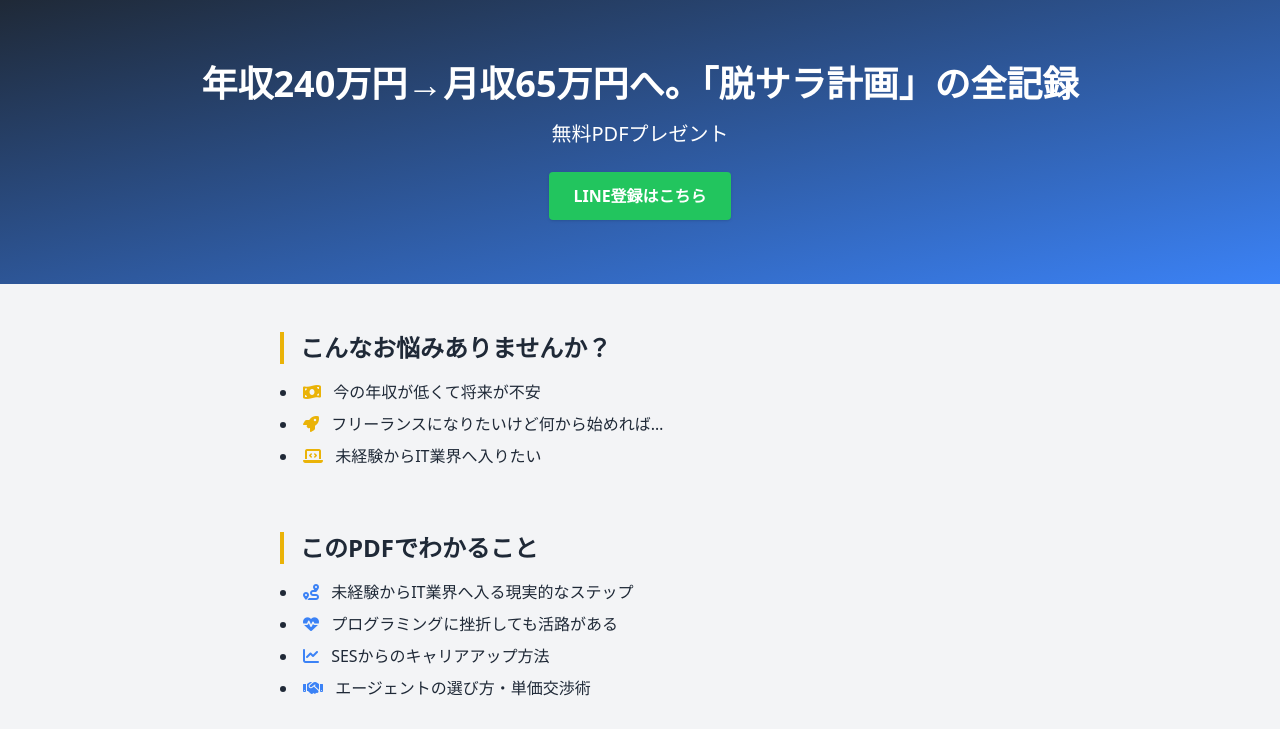
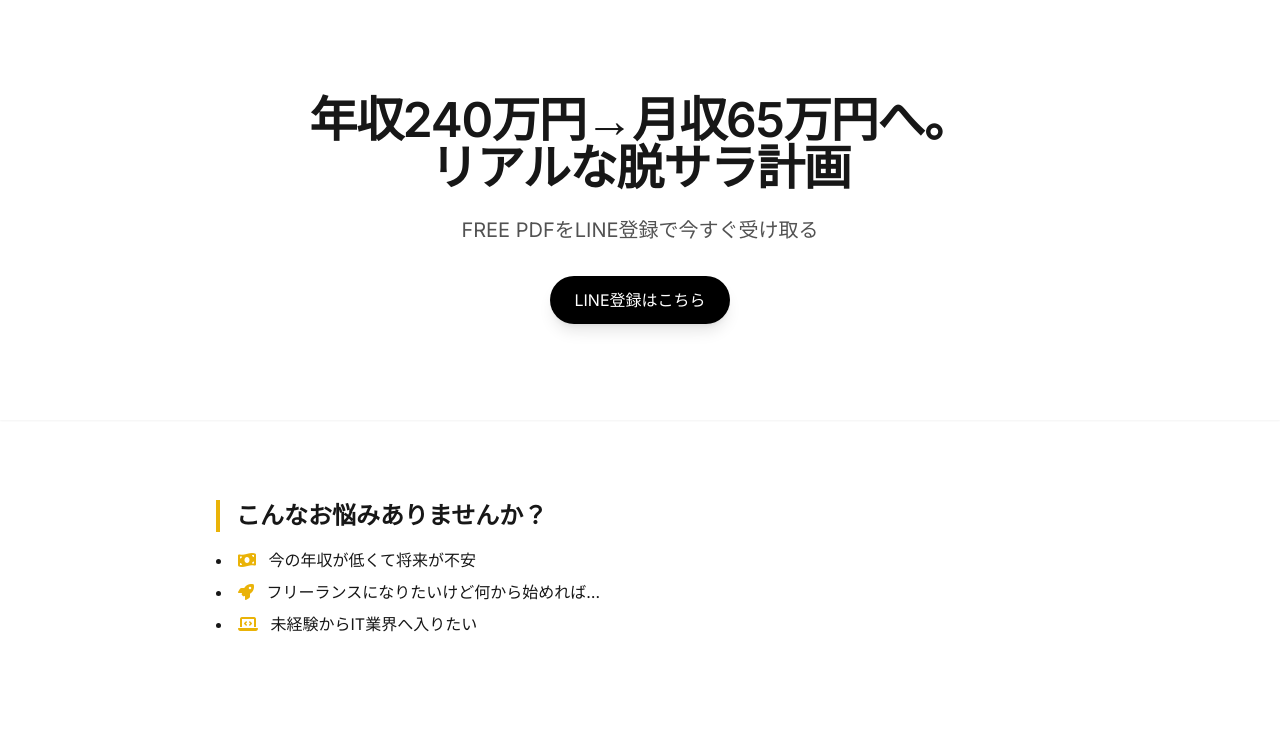
Before and after one commit to takuya-kimurarara/datsusara, a plain HTML site: page index.html in a window 1280 px wide. Shown: the top 729 px of the page. Drawn offline with nearby package versions, Linux system fonts and the light colour scheme.

Commit message:
backscreen chaged the color

```diff
--- a/index.html
+++ b/index.html
@@ -3,26 +3,32 @@
 <head>
   <meta charset="UTF-8" />
   <meta name="viewport" content="width=device-width, initial-scale=1.0" />
-  <meta name="description" content="職業訓練校から始めて月収65万円を達成した脱サラ成功ストーリーを無料PDFで公開。未経験からIT業界を目指すあなたにリアルなノウハウを提供します。">
-  <meta property="og:title" content="脱サラ計画｜無料PDFプレゼント" />
-  <meta property="og:description" content="職業訓練校→年収240万→月収65万のリアルな脱サラの軌跡を公開。LINE登録で無料PDFプレゼント！" />
+  <meta name="description" content="職業訓練校から始めて月収65万円を達成した脱サラ成功ストーリーをFREE PDFで公開。未経験からIT業界を目指すあなたにリアルなノウハウを提供します。">
+  <meta property="og:title" content="脱サラ計画｜FREE PDFプレゼント" />
+  <meta property="og:description" content="職業訓練校→年収240万→月収65万のリアルな脱サラの軌跡を公開。LINE登録でFREE PDFプレゼント！" />
   <meta property="og:type" content="website" />
   <meta property="og:image" content="https://chat.openai.com/mnt/data/A_Japanese_promotional_digital_graphic_design_imag.png" />
   <meta property="og:url" content="https://yourdomain.com" />
   <meta name="twitter:card" content="summary_large_image" />
-  <title>脱サラ計画｜無料PDFプレゼント</title>
+  <title>脱サラ計画｜FREE PDFプレゼント</title>
+  <link href="https://fonts.googleapis.com/css2?family=Inter:wght@400;600;700&display=swap" rel="stylesheet">
   <script src="https://cdn.tailwindcss.com"></script>
   <link rel="stylesheet" href="https://cdnjs.cloudflare.com/ajax/libs/font-awesome/6.5.0/css/all.min.css">
+  <style>
+    body {
+      font-family: 'Inter', 'Helvetica Neue', 'Segoe UI', sans-serif;
+    }
+  </style>
 </head>
-<body class="bg-gray-100 text-gray-800">
+<body class="bg-yellow text-neutral-900">
 
-<header class="bg-gradient-to-br from-gray-800 to-blue-500 text-white text-center py-16 px-6">
-  <h1 class="text-3xl md:text-4xl font-bold mb-4">年収240万円→月収65万円へ。「脱サラ計画」の全記録</h1>
-  <p class="text-lg md:text-xl mb-6">無料PDFプレゼント</p>
-  <a href="https://page.line.me/481nllce" class="inline-block bg-green-500 hover:bg-green-600 text-white font-semibold py-3 px-6 rounded shadow transition">LINE登録はこちら</a>
+<header class="bg-yellow text-center py-24 px-6 shadow-sm">
+  <h1 class="text-4xl md:text-5xl font-semibold tracking-tight leading-snug mb-6">年収240万円→月収65万円へ。<br>リアルな脱サラ計画</h1>
+  <p class="text-lg md:text-xl mb-8 text-neutral-600">FREE PDFをLINE登録で今すぐ受け取る</p>
+  <a href="https://page.line.me/481nllce" class="inline-block bg-black hover:bg-neutral-800 text-white font-medium py-3 px-6 rounded-full shadow-lg transition-all duration-300 ease-in-out">LINE登録はこちら</a>
 </header>
 
-<main class="max-w-3xl mx-auto py-12 px-6 space-y-16">
+<main class="max-w-4xl mx-auto py-20 px-6 space-y-24">
   <section class="opacity-0 translate-y-6 transition duration-700 ease-out">
     <h2 class="text-2xl font-bold border-l-4 border-yellow-500 pl-4 mb-4">こんなお悩みありませんか？</h2>
     <ul class="list-disc list-inside space-y-2">
@@ -98,7 +104,7 @@
   <section class="opacity-0 translate-y-6 transition duration-700 ease-out">
     <h2 class="text-2xl font-bold border-l-4 border-yellow-500 pl-4 mb-4">よくある質問</h2>
     <p class="mb-4"><strong>Q：</strong> 未経験でも大丈夫？<br><strong>A：</strong> 著者も未経験からスタート。再現性の高いノウハウを公開しています。</p>
-    <p><strong>Q：</strong> どうして無料？<br><strong>A：</strong> 将来的なご相談やエージェント連携のきっかけになればと考えています。</p>
+    <p><strong>Q：</strong> どうしてFREE ？<br><strong>A：</strong> 将来的なご相談やエージェント連携のきっかけになればと考えています。</p>
   </section>
 </main>
 
```
